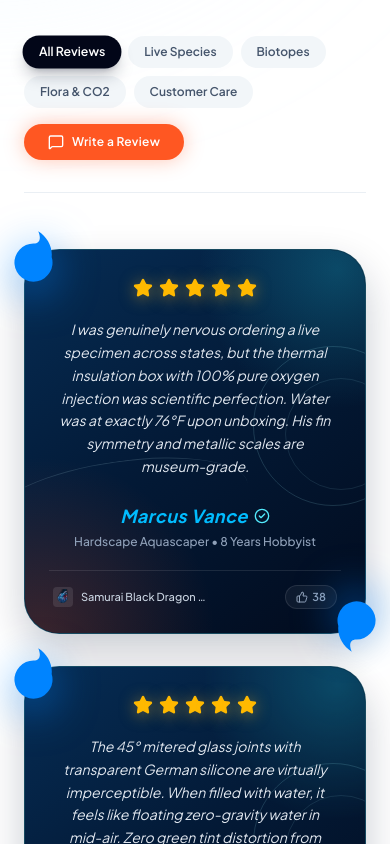
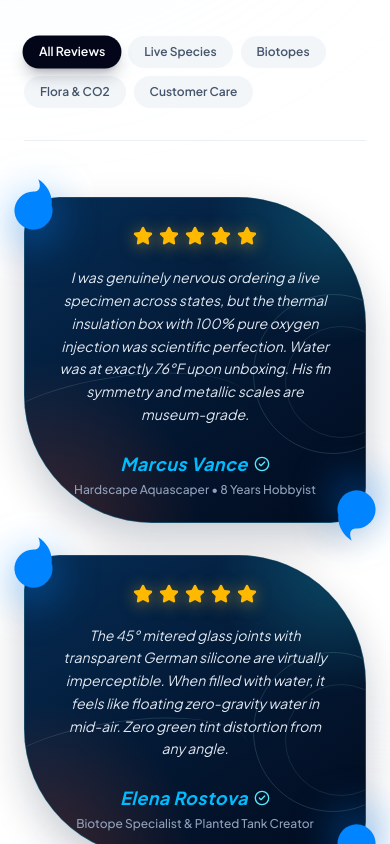
Before and after one commit to AdnanM50/aquatic_life, a Next.js app: page / in a window 390 px wide. Shown: the part 2820-3664 px from the top of the page. Built offline with nearby package versions, Linux system fonts and the light colour scheme.

Commit message:
finish the review one

```diff
--- a/src/components/ReviewsSection.tsx
+++ b/src/components/ReviewsSection.tsx
@@ -180,19 +180,8 @@ export default function ReviewsSection() {
   const [selectedTab, setSelectedTab] = useState<FilterTab>('All Reviews');
   const [reviews, setReviews] = useState<Review[]>(INITIAL_REVIEWS);
   const [helpfulLiked, setHelpfulLiked] = useState<Record<string, boolean>>({});
-  const [isModalOpen, setIsModalOpen] = useState(false);
-  const [submittedToast, setSubmittedToast] = useState(false);
 
-  // Form State for "Write a Review" modal
-  const [formName, setFormName] = useState('');
-  const [formLocation, setFormLocation] = useState('');
-  const [formProduct, setFormProduct] = useState('');
-  const [formCategory, setFormCategory] = useState<
-    'Live Species' | 'Biotopes' | 'Flora & CO2' | 'Customer Care'
-  >('Live Species');
-  const [formRating, setFormRating] = useState(5);
-  const [formTitle, setFormTitle] = useState('');
-  const [formComment, setFormComment] = useState('');
+
 
   // Filter reviews
   const filteredReviews = useMemo(() => {
@@ -200,63 +189,7 @@ export default function ReviewsSection() {
     return reviews.filter((r) => r.productCategory === selectedTab);
   }, [reviews, selectedTab]);
 
-  const toggleHelpful = (id: string) => {
-    setHelpfulLiked((prev) => {
-      const isLiked = !!prev[id];
-      setReviews((all) =>
-        all.map((item) =>
-          item.id === id
-            ? { ...item, helpfulCount: item.helpfulCount + (isLiked ? -1 : 1) }
-            : item
-        )
-      );
-      return { ...prev, [id]: !isLiked };
-    });
-  };
 
-  const handleReviewSubmit = (e: React.FormEvent) => {
-    e.preventDefault();
-    if (!formName.trim() || !formTitle.trim() || !formComment.trim()) return;
-
-    const initials =
-      formName
-        .trim()
-        .split(' ')
-        .map((n) => n[0])
-        .join('')
-        .slice(0, 2)
-        .toUpperCase() || 'AQ';
-
-    const newRev: Review = {
-      id: `rev-${Date.now()}`,
-      name: formName.trim(),
-      role: 'Verified Aquarist Hobbyist',
-      location: formLocation.trim() || 'United States',
-      rating: formRating,
-      date: 'Just now',
-      title: formTitle.trim(),
-      comment: formComment.trim(),
-      productName: formProduct.trim() || 'Aquafy Curated Marine Specimen',
-      productImage: '/betta-vertical.png',
-      productCategory: formCategory,
-      initials,
-      avatarGradient: 'from-cyan-500 via-blue-600 to-indigo-600',
-      highlightBadge: 'Verified Community Review',
-      specimenTag: 'Verified Buyer Order',
-      helpfulCount: 1,
-      verified: true,
-    };
-
-    setReviews([newRev, ...reviews]);
-    setIsModalOpen(false);
-    setFormName('');
-    setFormLocation('');
-    setFormProduct('');
-    setFormTitle('');
-    setFormComment('');
-    setSubmittedToast(true);
-    setTimeout(() => setSubmittedToast(false), 5000);
-  };
 
   return (
     <section
@@ -359,34 +292,7 @@ export default function ReviewsSection() {
             })}
           </div>
 
-          {/* Write a Review Button */}
-          <button
-            type="button"
-            onClick={() => setIsModalOpen(true)}
-            className="inline-flex items-center space-x-2 px-6 py-2.5 rounded-full bg-[#ff5722] hover:bg-[#ff6e3d] text-white text-xs sm:text-sm font-semibold tracking-wide shadow-[0_0_20px_rgba(255,87,34,0.35)] hover:shadow-[0_0_28px_rgba(255,87,34,0.55)] transition-all transform hover:scale-105 active:scale-95 cursor-pointer shrink-0"
-          >
-            <MessageSquare className="w-4 h-4" />
-            <span>Write a Review</span>
-          </button>
         </div>
-
-        {/* Toast confirmation message */}
-        {submittedToast && (
-          <div className="mb-8 p-4 rounded-2xl bg-emerald-50 border border-emerald-300 text-emerald-900 flex items-center justify-between animate-in fade-in slide-in-from-top-2">
-            <div className="flex items-center space-x-3">
-              <CheckCircle2 className="w-5 h-5 text-emerald-600 shrink-0" />
-              <p className="text-xs sm:text-sm font-semibold">
-                Thank you! Your verified review has been published to the Aquafy community.
-              </p>
-            </div>
-            <button
-              onClick={() => setSubmittedToast(false)}
-              className="text-emerald-700 hover:text-emerald-900 p-1 cursor-pointer"
-            >
-              <X className="w-4 h-4" />
-            </button>
-          </div>
-        )}
 
         {/* REVIEWS GRID: Deep-water testimonial cards matching reference layout */}
         <div className="grid grid-cols-1 md:grid-cols-2 lg:grid-cols-3 gap-8 sm:gap-10 pt-4">
@@ -422,7 +328,7 @@ export default function ReviewsSection() {
                 </div>
 
                 {/* Card Container: Preserving full background design and hover animation */}
-                <div className="relative h-full flex flex-col justify-between overflow-hidden rounded-[2.2rem] border border-cyan-300/25 bg-[#03142b] text-white shadow-[0_18px_42px_rgba(2,21,48,0.22)] transition-all duration-500 group-hover:border-cyan-300/60 group-hover:shadow-[0_28px_65px_rgba(0,135,190,0.32)]">
+                <div className="relative h-full flex flex-col justify-between overflow-hidden rounded-tr-[8rem] rounded-bl-[8rem] rounded-[2.2rem] border border-cyan-300/25 bg-[#03142b] text-white shadow-[0_18px_42px_rgba(2,21,48,0.22)] transition-all duration-500 group-hover:border-cyan-300/60 group-hover:shadow-[0_28px_65px_rgba(0,135,190,0.32)]">
                   {/* Preserved Card Background: Water depth, coral glow, and concentric ripples */}
                   <div className="pointer-events-none absolute inset-0 bg-[radial-gradient(circle_at_92%_5%,rgba(34,211,238,0.24),transparent_29%),radial-gradient(circle_at_4%_100%,rgba(255,87,34,0.22),transparent_35%),linear-gradient(145deg,#062d55_0%,#031a37_47%,#020b1d_100%)]" />
                   <div className="pointer-events-none absolute -right-12 top-24 h-40 w-40 rounded-full border border-cyan-200/15 transition-transform duration-700 group-hover:scale-125" />
@@ -430,7 +336,7 @@ export default function ReviewsSection() {
                   <div className="pointer-events-none absolute -left-8 top-[55%] h-20 w-64 rounded-[100%] border-t border-cyan-100/20 opacity-70 rotate-[-8deg]" />
 
                   {/* Card Content */}
-                  <div className="relative z-10 p-6 sm:p-8 flex flex-col items-center flex-1 justify-between">
+                  <div className="relative z-10 p-6 sm:p-8 flex  flex-col items-center flex-1 justify-between">
                     {/* Top Center: 5 Stars */}
                     <div className="w-full flex flex-col items-center">
                       <div className="flex items-center justify-center space-x-1.5 pt-1 mb-5">
@@ -467,37 +373,8 @@ export default function ReviewsSection() {
                         {rev.role}
                       </p>
 
-                      {/* Subtle Item Capsule & Helpful Upvote */}
-                      <div className="w-full mt-5 pt-3.5 border-t border-white/10 flex items-center justify-between gap-2 px-1 text-xs">
-                        <div className="flex items-center space-x-2 min-w-0">
-                          <img
-                            src={rev.productImage}
-                            alt={rev.productName}
-                            className="w-5 h-5 rounded object-contain bg-white/10 p-0.5 shrink-0"
-                          />
-                          <span className="truncate text-[11px] text-slate-300 font-medium max-w-[130px] sm:max-w-[170px]">
-                            {rev.productName}
-                          </span>
-                        </div>
 
-                        <div className="flex items-center space-x-2 shrink-0">
-                          <button
-                            type="button"
-                            onClick={() => toggleHelpful(rev.id)}
-                            className={`inline-flex items-center space-x-1 px-2.5 py-1 rounded-full text-[11px] font-semibold transition-all duration-200 cursor-pointer ${
-                              isLiked
-                                ? 'bg-cyan-400/20 text-cyan-200 border border-cyan-400/40 shadow-[0_0_12px_rgba(34,211,238,0.3)]'
-                                : 'bg-white/5 text-slate-400 hover:text-white hover:bg-white/10 border border-white/10'
-                            }`}
-                            aria-label="Mark review as helpful"
-                          >
-                            <ThumbsUp
-                              className={`w-3 h-3 ${isLiked ? 'fill-cyan-200' : ''}`}
-                            />
-                            <span>{rev.helpfulCount}</span>
-                          </button>
-                        </div>
-                      </div>
+
                     </div>
                   </div>
                 </div>
```
